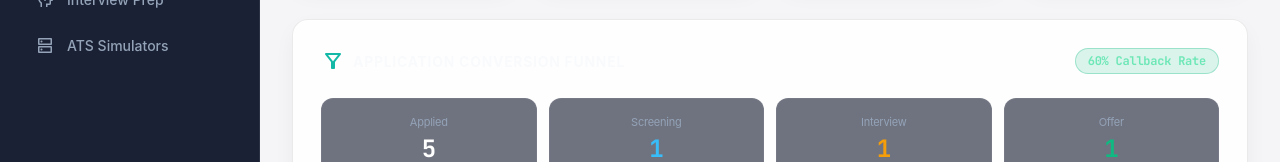
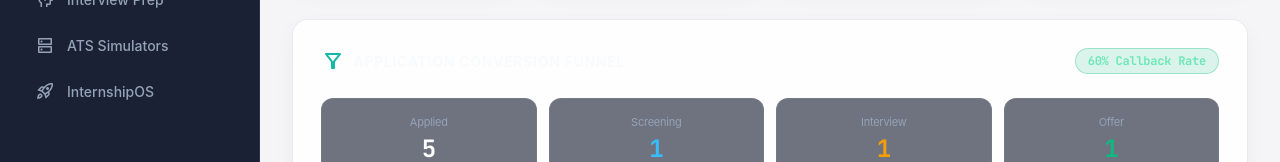
Before and after one commit to yash6810/Resume-GPT, a React (Vite) app in the folder frontend/: page / in a window 1280 px wide. Shown: the part 340-502 px from the top of the page. Built offline with nearby package versions, Linux system fonts and the light colour scheme; the HTML template or start-up script is replaced by a standard one.

Commit message:
feat: add InternshipOS navigation item

```diff
--- a/frontend/src/components/layout/Sidebar.jsx
+++ b/frontend/src/components/layout/Sidebar.jsx
@@ -9,6 +9,7 @@ export function Sidebar({ activePage, setActivePage, openModal }) {
     { id: 'coverletter', label: 'Cover Letter Studio', icon: 'history_edu' },
     { id: 'interview', label: 'Interview Prep', icon: 'psychology' },
     { id: 'simulator', label: 'ATS Simulators', icon: 'dns' },
+    { id: 'internships', label: 'InternshipOS', icon: 'rocket_launch' },
   ];
 
   return (
```
